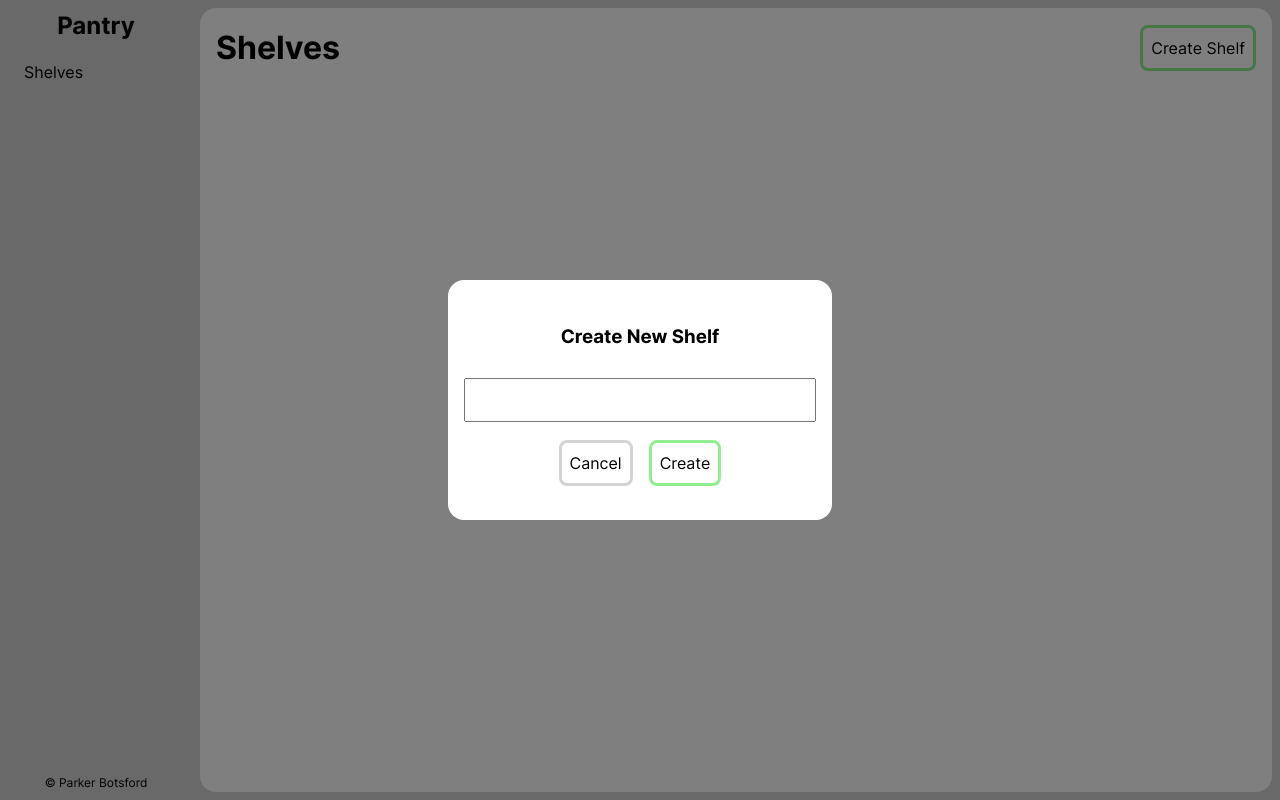
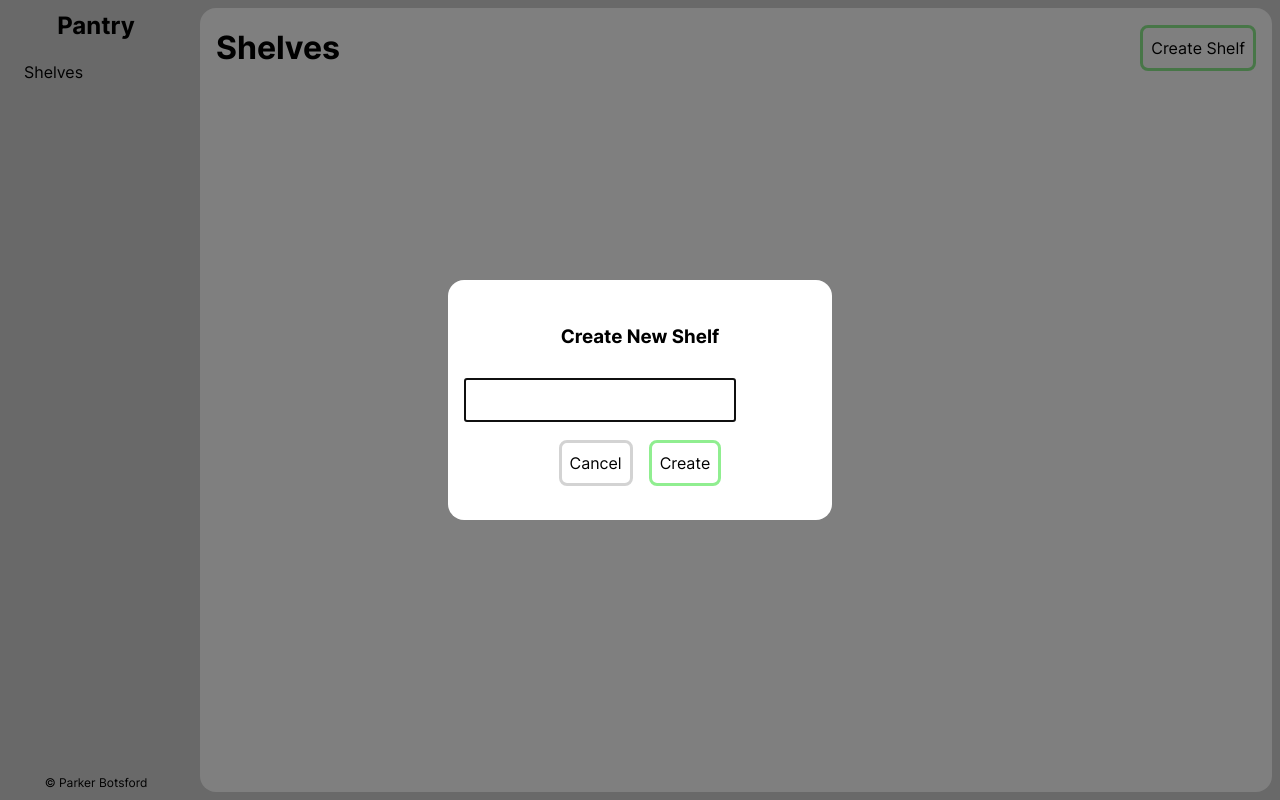
Before and after one commit to parbots/pantry-web, a Next.js app: page /shelves in a window 1280 px wide. Both pictures are taken after a click on the button "Create Shelf". Built offline with nearby package versions, Linux system fonts and the light colour scheme.

Commit message:
Focus CreateShelfModal input when shown

```diff
--- a/components/modals/CreateShelfModal/CreateShelfModal.tsx
+++ b/components/modals/CreateShelfModal/CreateShelfModal.tsx
@@ -1,5 +1,5 @@
 import styles from './CreateShelfModal.module.css';
-import { ChangeEvent, useState } from 'react';
+import { useState, useRef, useEffect, ChangeEvent, FormEvent } from 'react';
 
 type CreateShelfModalProps = {
     createShelf: Function;
@@ -8,6 +8,7 @@ type CreateShelfModalProps = {
 
 const CreateShelfModal = ({ createShelf, cancel }: CreateShelfModalProps) => {
     const [languageInput, setLanguageInput] = useState('');
+    const inputRef = useRef<HTMLInputElement>(null);
 
     const handleLanguageChange = (event: ChangeEvent<HTMLInputElement>) => {
         event.preventDefault();
@@ -15,10 +16,23 @@ const CreateShelfModal = ({ createShelf, cancel }: CreateShelfModalProps) => {
         setLanguageInput(event.target.value);
     };
 
+    const handleSubmit = (event: FormEvent<HTMLFormElement>) => {
+        event.preventDefault();
+
+        createShelf(languageInput, []);
+        cancel();
+    };
+
     const handleCreate = () => {
         createShelf(languageInput, []);
         cancel();
     };
+
+    useEffect(() => {
+        if (inputRef.current) {
+            inputRef.current.focus();
+        }
+    }, []);
 
     return (
         <div className={styles.overlay}>
@@ -26,12 +40,15 @@ const CreateShelfModal = ({ createShelf, cancel }: CreateShelfModalProps) => {
                 <header className={styles.header}>
                     <h3 className={styles.title}>Create New Shelf</h3>
                 </header>
+                <form onSubmit={handleSubmit}>
                     <input
                         type='text'
                         value={languageInput}
                         onChange={handleLanguageChange}
+                        ref={inputRef}
                         className={styles.languageInput}
                     />
+                </form>
                 <section className={styles.buttonSection}>
                     <button
                         onClick={() => cancel()}
```
Lines whose indentation alone changed are shown as unchanged.
